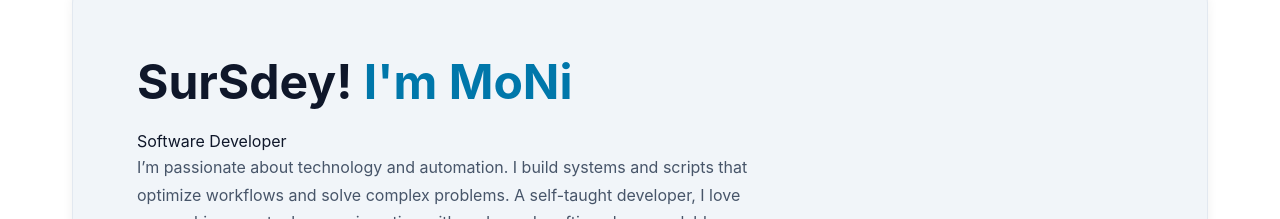
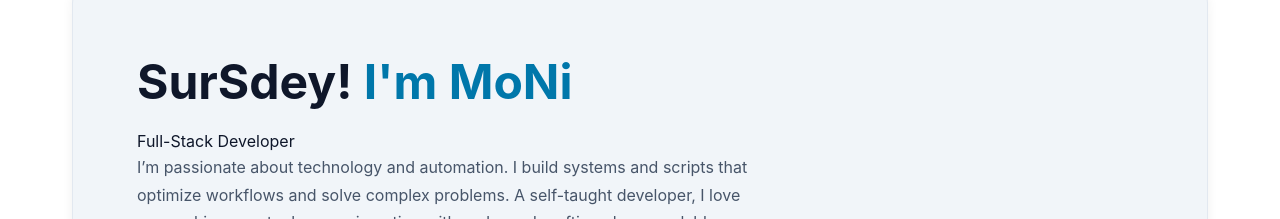
Before and after one commit to N-PanhaMony/portfolio_3.0.0, a React (Vite) app: page / in a window 1280 px wide. Shown: the part 121-340 px from the top of the page. Built offline with nearby package versions, Linux system fonts and the light colour scheme.

Commit message:
Remove CV

```diff
--- a/src/pages/About.jsx
+++ b/src/pages/About.jsx
@@ -74,7 +74,7 @@ export default function About() {
 
             {/* Download CV Button */}
             <div className="experience-reference about-actions">
-              <a href="/Neang_Panhamony_CV.pdf" download className="btn-download">
+              <a href="/" download className="btn-download">
                 Download CV
               </a>
             </div>
--- a/src/pages/Home.jsx
+++ b/src/pages/Home.jsx
@@ -11,7 +11,7 @@ export default function Home() {
             SurSdey! <span className="highlight-name">I'm MoNi</span>
           </h1>
 
-          <p className="title">Software Developer</p>
+          <p className="title">Full-Stack Developer</p>
 
           <p className="intro-description">
             I’m passionate about technology and automation. I build systems and scripts that optimize workflows and solve complex problems. A self-taught developer, I love researching new tools, experimenting with code, and crafting clean, scalable solutions.
```
Also changed, not shown: 1 other file (tests, documents, lock files or other folders).
